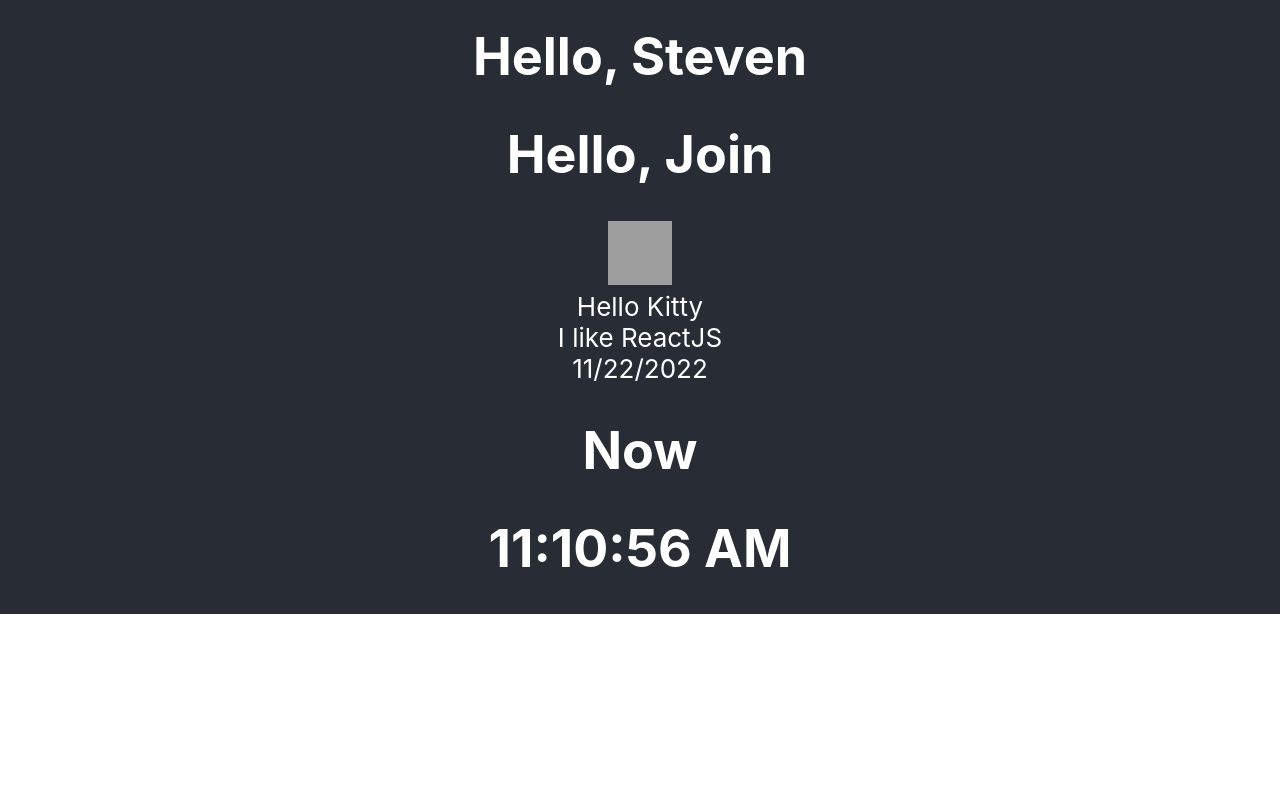
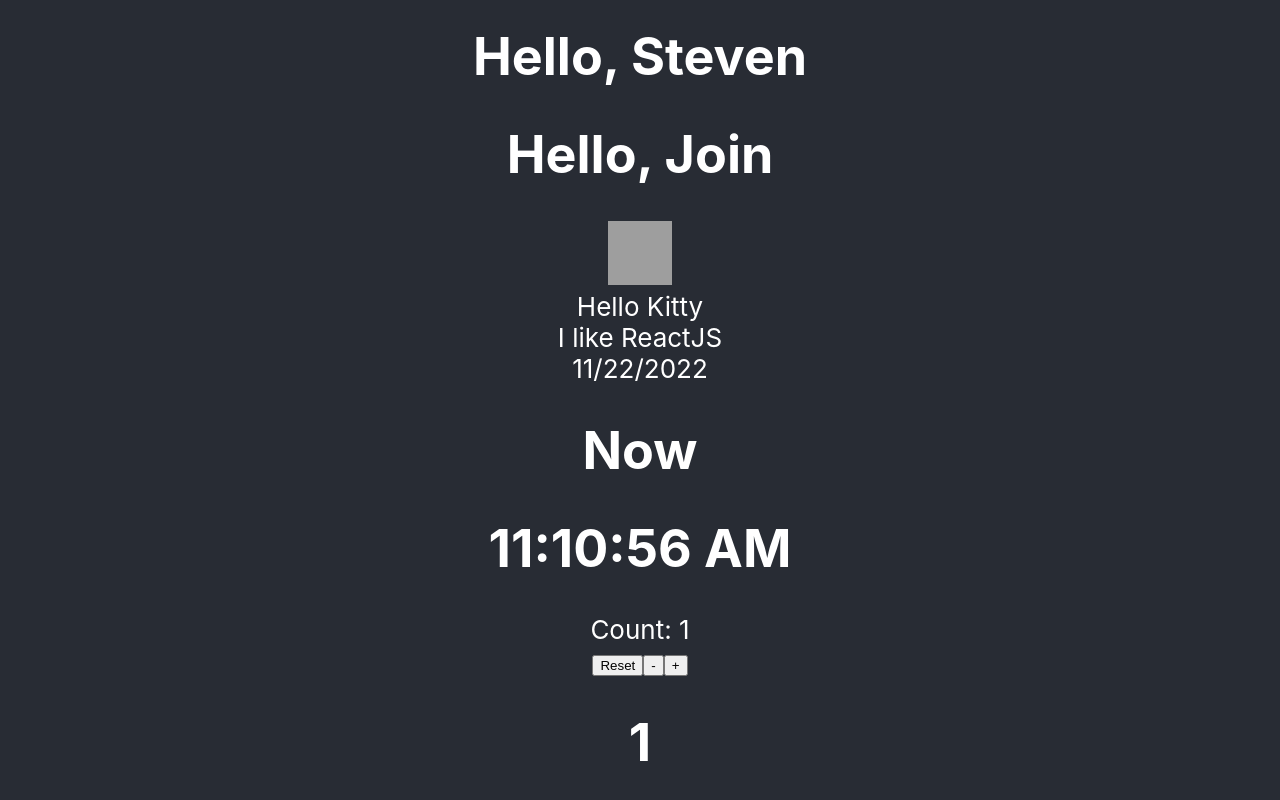
Before and after one commit to salto-vn/nextjs-training, a React (Create React App) app: page / in a window 1280 px wide. Shown: the part 560-1360 px from the top of the page. Before the commit the page ends 1174 px from the top, so only its background shows below. Built offline with nearby package versions, Linux system fonts and the light colour scheme; grey boxes are pictures that could not be loaded.

Commit message:
UseEffect

```diff
--- a/src/App.js
+++ b/src/App.js
@@ -1,26 +1,33 @@
-import logo from './logo.svg';
-import './App.css';
-import Demo from 'components/Demo';
-import Welcome from 'components/DucAnh/Welcome'
-import Comment from 'components/DucAnh/Comments';
-import Clock from 'components/DucAnh/Clock'
-import { useState } from 'react';
+import logo from "./logo.svg";
+import "./App.css";
+import Demo from "components/Demo";
+import Welcome from "components/DucAnh/Welcome";
+import Comment from "components/DucAnh/Comments";
+import Clock from "components/DucAnh/Clock";
+import { useState, useEffect } from "react";
 
 const comment = {
   date: new Date(),
-  text: 'I like ReactJS',
+  text: "I like ReactJS",
   author: {
-    name: 'Hello Kitty',
-    avatarUrl: 'http://placekitten.com/g/64/64'
-  }
-}
+    name: "Hello Kitty",
+    avatarUrl: "http://placekitten.com/g/64/64",
+  },
+};
 
 function App() {
+  useEffect(() => {
+    // Update the document title using the browser API
+    document.title = `${count}`;
+  });
+
   const [date, setDate] = useState(new Date());
 
   setInterval(() => {
-    setDate(new Date())
+    setDate(new Date());
   }, 1000);
+
+  const [count, setCount] = useState(1);
 
   return (
     <div className="App">
@@ -28,17 +35,26 @@
         <img src={logo} className="App-logo" alt="logo" />
         <Demo />
 
-        <div className='duc-anh-page'>
-          {/* // Gọi 1 components nhiều lần */}
+        <div className="duc-anh-page">
           <Welcome name="Sara" />
           <Welcome name="Steven" />
           <Welcome name="Join" />
-
-          {/* // Chia các components thành các components nhỏ  */}
-          <Comment date={comment.date} text={comment.text} author={comment.author} />
-
-          {/* // Bộ đếm thời gian */}
+          <Comment
+            date={comment.date}
+            text={comment.text}
+            author={comment.author}
+          />
           <Clock date={date} />
+          Count: {count}
+          <br></br>
+          <button onClick={() => setCount(1)}>Reset</button>
+          <button onClick={() => setCount((prevCount) => prevCount - 1)}>
+            -
+          </button>
+          <button onClick={() => setCount((prevCount) => prevCount + 1)}>
+            +
+          </button>
+          <h1 id="Number">{count}</h1>
         </div>
       </header>
     </div>
```
